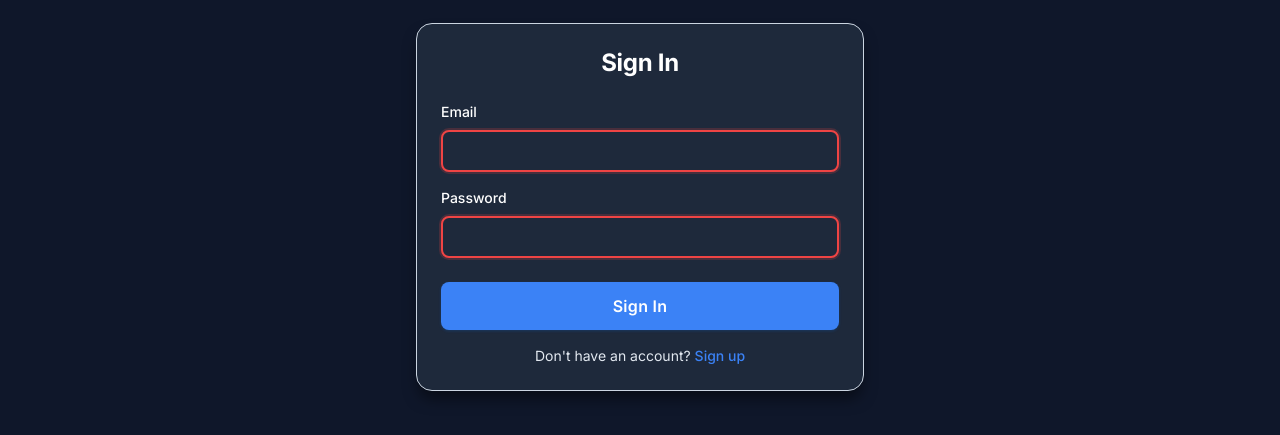
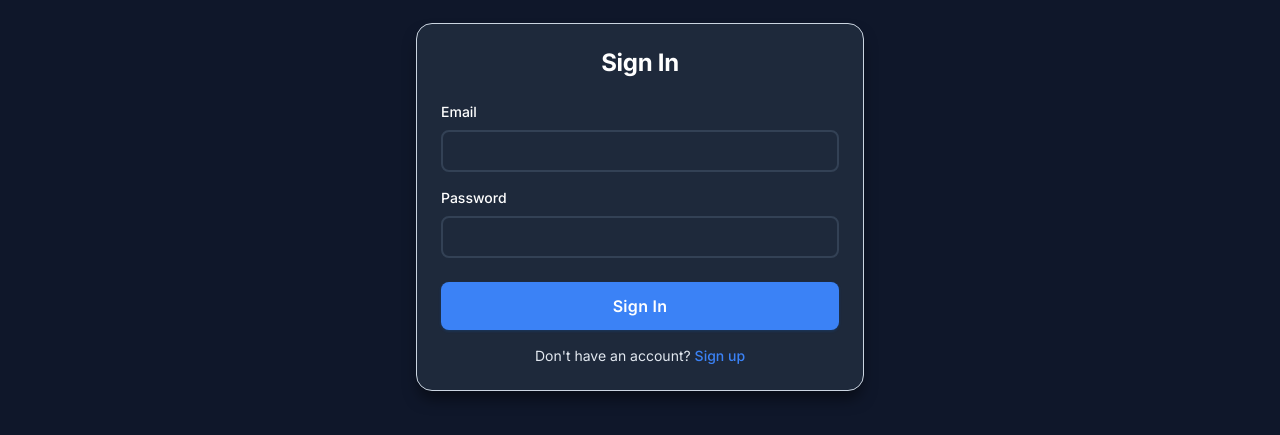
Before and after one commit to aeveland/goTogetherApp, a website: page public/index.html in a window 1280 px wide. Shown: the part 103-538 px from the top of the page. Drawn offline with nearby package versions, Linux system fonts and the light colour scheme; no server answers.

Commit message:
🎨 FIX: Remove All Automatic Form Validation Borders
✅ USER REQUEST: 'still have red outlines and why does description have a green outline'

🚨 VALIDATION BORDER ISSUES IDENTIFIED:
- Red borders still showing on empty required fields
- Green borders appearing on valid fields (description)
- Browser default validation styling interfering
- Automatic :invalid and :valid CSS rules causing visual noise

🎨 COMPLETE VALIDATION STYLING OVERHAUL:

1. REMOVED AUTOMATIC RED BORDERS:
   - Eliminated :invalid:not(:placeholder-shown):not(:focus) rule
   - No more red borders on empty required fields by default
   - Only show red when explicitly marked with .error class
   - Only show red after form submission attempt

2. REMOVED AUTOMATIC GREEN BORDERS:
   - Eliminated input:valid rule causing green description border
   - No automatic green styling for valid fields
   - Clean, neutral appearance for all fields

3. BROWSER DEFAULT OVERRIDE:
   - Added box-shadow: none for :invalid elements
   - Prevents browser default validation styling
   - Consistent cross-browser appearance

4. VALIDATION STRATEGY:
   - Clean forms by default (no colored borders)
   - Red borders only on:
     • Fields explicitly marked with .error class
     • Invalid fields after form submission (form.submitted)
   - No automatic green/red based on validity state

🎯 USER EXPERIENCE IMPROVEMENTS:
- Clean, professional form appearance
- No overwhelming red borders on page load
- No confusing green borders on valid fields
- Validation errors only when contextually appropriate
- Asterisks (*) clearly indicate required fields

RESULT: Forms now have clean, neutral borders by default with validation errors appearing only when users attempt to submit or fields are explicitly marked as errors.

```diff
--- a/public/index.html
+++ b/public/index.html
@@ -472,13 +472,10 @@
         }
 
         /* Form Validation States - WCAG Compliant */
-        /* Only show validation errors after user interaction or form submission */
+        /* Only show validation errors when explicitly marked with error class or after form submission */
         input.error,
         textarea.error,
-        select.error,
-        input:invalid:not(:placeholder-shown):not(:focus),
-        textarea:invalid:not(:placeholder-shown):not(:focus),
-        select:invalid:not(:focus) {
+        select.error {
             border-color: var(--ios-red) !important;
             box-shadow: 0 0 0 2px rgba(239, 68, 68, 0.2) !important;
         }
@@ -491,11 +488,14 @@
             box-shadow: 0 0 0 2px rgba(239, 68, 68, 0.2) !important;
         }
 
-        input:valid,
-        textarea:valid,
-        select:valid {
-            border-color: var(--ios-green) !important;
-        }
+        /* Remove default browser validation styling */
+        input:invalid,
+        textarea:invalid,
+        select:invalid {
+            box-shadow: none;
+        }
+
+        /* No automatic green borders for valid fields */
 
         /* CRITICAL FIX: Radio Button Assignment Section Contrast */
         .border-gray-600 {
```
